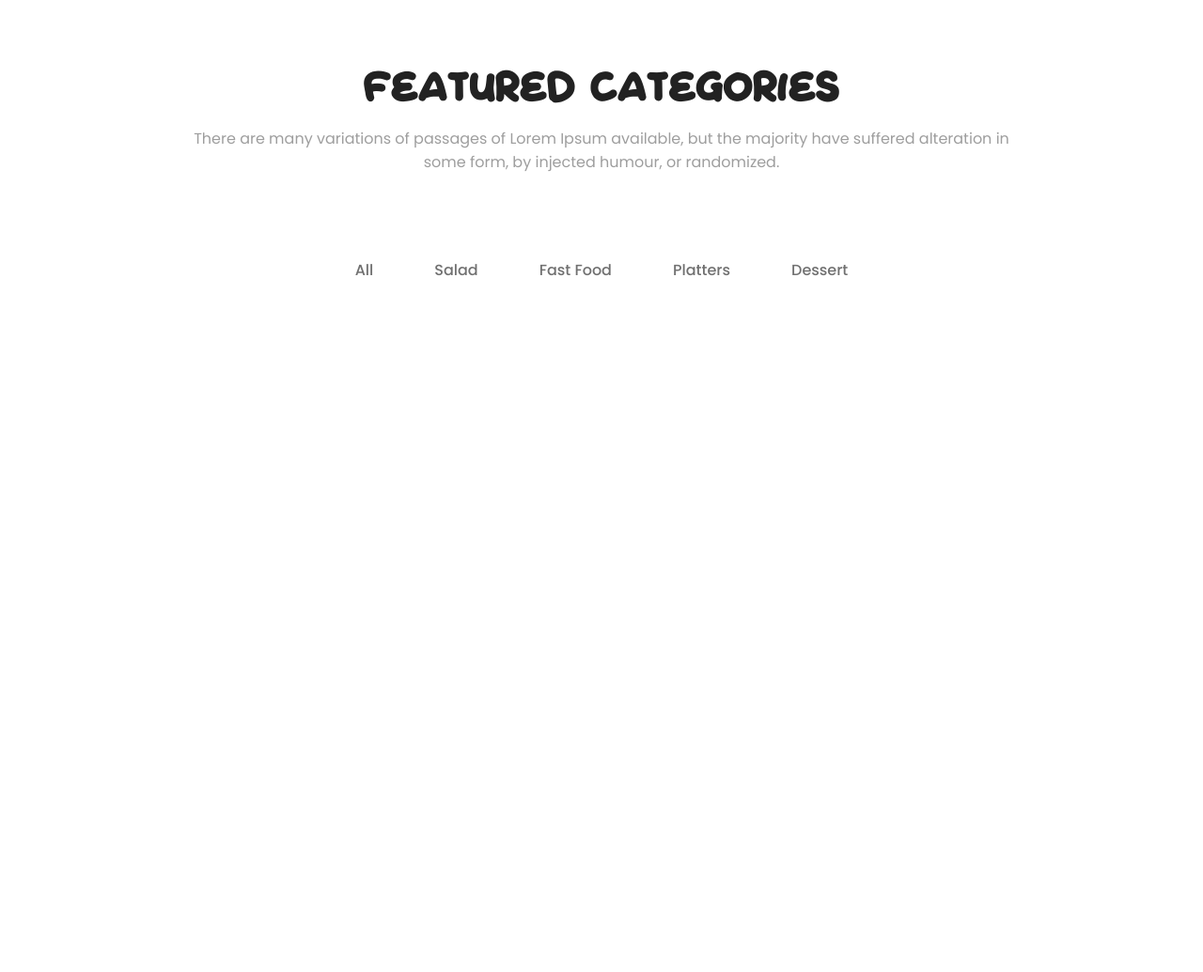
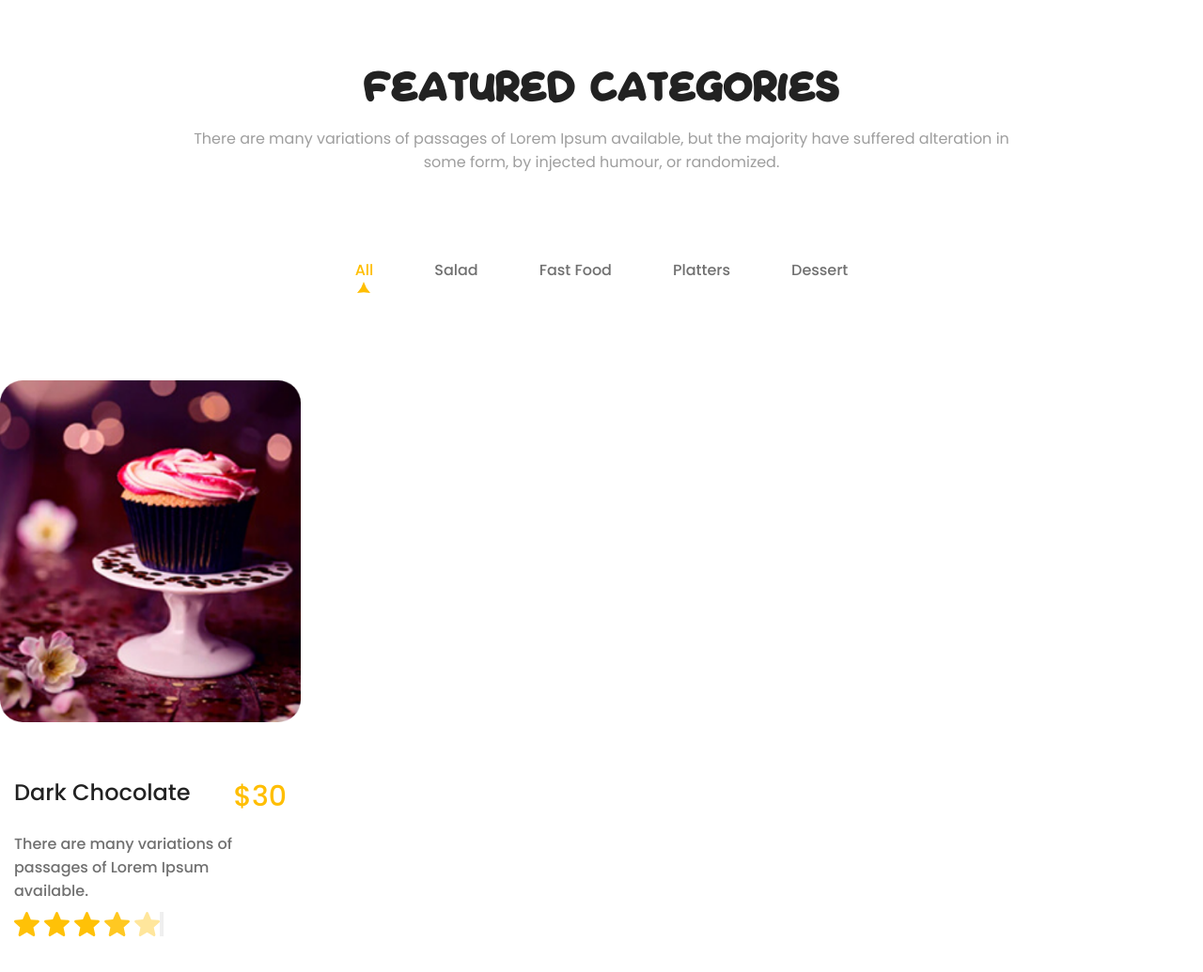
Before and after one commit to Yuzeyzer/TheFood, a plain HTML site: page index.html in a window 1280 px wide. Shown: the part 2724-3759 px from the top of the page at 94% size. Before the commit the page ends 3024 px from the top, so only its background shows below. Drawn offline with Linux system fonts and the light colour scheme.

Commit message:
pomidory#22

```diff
--- a/index.html
+++ b/index.html
@@ -246,6 +246,26 @@
             <li class="filter__items">Platters</li>
             <li class="filter__items">Dessert</li>
           </ul>
+          <div class="row sort__row">
+            <div class="col-3">
+              <div class="sort__item">
+                <img class="sort__picture" src="./images/sort-item-1.png" alt="picture" />
+                <div class="sort__info">
+                  <div class="row space-between align-center">
+                    <h5 class="sort__title">Dark Chocolate</h5>
+                    <span class="sort__price">$30</span>
+                  </div>
+                  <p class="sort__description">
+                    There are many variations of passages of Lorem Ipsum available.
+                  </p>
+                  <div class="row">
+                    <img class="sort__rating" src="./images/rating.svg" alt="stars" />
+                    <button class="sort__add"><span></span></button>
+                  </div>
+                </div>
+              </div>
+            </div>
+          </div>
         </div>
       </section>
     </main>
--- a/js/clicks.js
+++ b/js/clicks.js
@@ -1,29 +1,3 @@
-// let ayday = 'Строка'; // string
-// let atai = 123; // number
-// let nursultan = ['яблоко', 'банан', 'клубника']; // Array
-// let danislan = {}; // object
-// let munarbek = null; // null
-// let eraly = undefined; // undefined
-// let begimay = true; // boolean
-// let zhamal = function(){}; // function
-
-// let munarbek;
-// let atai = {
-// 	name: 'Atai',
-// 	surname: 'Botaliev',
-// 	age: 19,
-// 	nation: "Kyrgyz"
-// }
-
-// let atai = prompt();
-
-// if (atai.age > 18) {
-// 	alert('Да, Атаю больше 18')
-// }
-// else {
-// 	alert('Прости Атай, но тебе еще рано сюда')
-// }
-
 let linkBtn = document.getElementsByClassName('categories__link');
 let arrows = document.getElementsByClassName('categories__arrow');
 let text = document.getElementsByClassName('categories__text');
@@ -48,7 +22,21 @@ for (let aydai = 0; aydai < 3; aydai++) {
     linksArray[aydai].classList.toggle('is-backward');
     arrowsArray[aydai].classList.toggle('is-active');
     arrowsArray[aydai].classList.toggle('is-backward');
-    setTimeout(sultan, 2000)
-    eraly()
+    setTimeout(sultan, 2000);
+    eraly();
   });
 }
+
+function sortSection() {
+  const sortItems = document.querySelectorAll('.filter__items');
+  sortItems.forEach((item) => {
+    item.addEventListener('click', () => {
+      sortItems.forEach((everyElement) => {
+        everyElement.classList.remove('filter__items--active');
+      });
+      item.classList.add('filter__items--active');
+    });
+  });
+  console.log(sortItems);
+}
+sortSection();
--- a/scss/_base.scss
+++ b/scss/_base.scss
@@ -38,6 +38,14 @@ span {
 .row {
   display: flex;
   flex-wrap: wrap;
+}
+
+.space-between {
+  justify-content: space-between;
+}
+
+.align-items {
+  align-items: center;
 }
 
 .btn {
@@ -114,7 +122,7 @@ span {
     padding-bottom: 20px;
     font-size: 35px;
     @include font($font-cream, 36px);
-		color: $color-black;
+    color: $color-black;
   }
   &__description {
     padding-bottom: 90px;
--- a/scss/_columns.scss
+++ b/scss/_columns.scss
@@ -2,8 +2,9 @@
 // }
 // .col-2 {
 // }
-// .col-3 {
-// }
+.col-3 {
+	width: 25%;
+}
 .col-4 {
 	width: 33.33%;
 }
--- a/scss/components/_sort.scss
+++ b/scss/components/_sort.scss
@@ -1,5 +1,6 @@
 .sort {
 	padding-top: 240px;
+	padding-bottom: 240px;
 	&__filter {
 		justify-content: center;
 	}
@@ -8,18 +9,64 @@
 			@include font("Poppins", 16px, 500);
 			margin-left: 65px;
 			color: $color-spaceGray;
+			cursor: pointer;
 			&:nth-child(1) {
 				margin: 0;
 			}
 			&--active {
 				position: relative;
+				color: $color-orange;
+				transition: 0.3s;
 				&::before {
-					content: '';
+					content: "";
 					position: absolute;
-					bottom: -10px;
-					left: 0;
+					bottom: -12px;
+					left: 50%;
+					transform: translateX(-50%);
+					width: 14px;
+					height: 12px;
+					background: url("../images/triangle.svg");
+					animation: triangle 0.3s forwards ease-in-out;
 				}
 			}
 		}
 	}
+
+	&__row {
+		padding-top: 105px;
+	}
+	&__info {
+		padding: 50px 15px 0;
+	}
+	&__picture {
+		width: 100%;
+	}
+	&__title {
+		@include font("Poppins", 24px, 500);
+		color: $color-black;
+	}
+	&__price {
+		@include font("Poppins", 30px, 500);
+		color: $color-orange;
+	}
+	&__description {
+		@include font("Poppins", 16px, 500);
+		margin: 15px 0 10px;
+		color: $color-spaceGray;
+	}
 }
+
+@keyframes triangle {
+	0% {
+		bottom: -22px;
+		opacity: 0;
+	}
+	50% {
+		bottom: -8px;
+		opacity: 0.5;
+	}
+	100% {
+		bottom: -12px;
+		opacity: 1;
+	}
+}
```
Also changed, not shown: css/index.css, images/rating.svg (added), images/sort-item-1.png (added), 1 other file.
